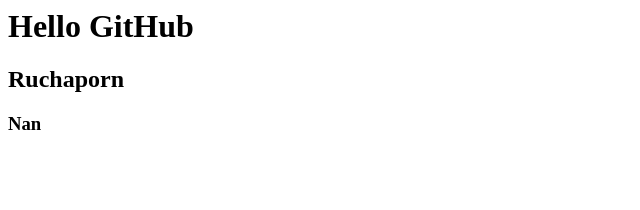
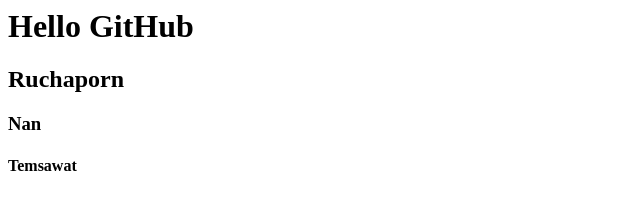
Before and after one commit to Ruchaporn-T/github-101, a plain HTML site: page index.html in a window 1280 px wide. Shown: the full height of the page, 0-640 px from the left. Drawn offline with Linux system fonts and the light colour scheme.

Commit message:
(F) : Edit : LastName Line No. 4

```diff
--- a/index.html
+++ b/index.html
@@ -1,3 +1,4 @@
 <h1>Hello GitHub</h1>
 <h2>Ruchaporn</h2>
 <h3>Nan</h3>
+<h4>Temsawat</h4>
```
